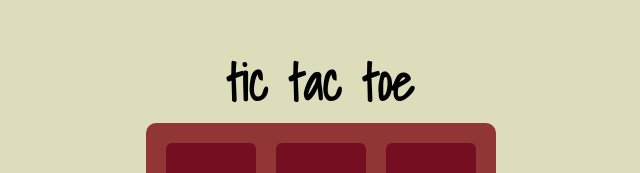
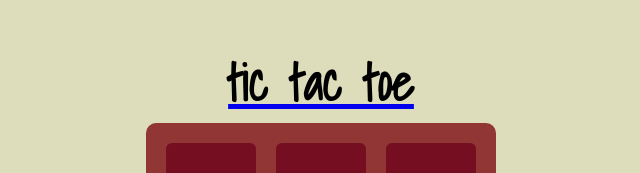
Before and after one commit to harishcsx/ttt, a plain HTML site: page index.html in a window 1280 px wide. Shown: the part 109-282 px from the top of the page, without its empty margins (319-959 px from the left). Drawn offline with Linux system fonts and the light colour scheme; a web font is replaced by a local one.

Commit message:
Update index.html

```diff
--- a/index.html
+++ b/index.html
@@ -10,7 +10,9 @@
 </head>
 <body>
     <div class="box">
+       <a href="about.html">
         <h1>tic tac toe</h1>
+       </a>
         <div class="outline">
             <div class="row one">
                 <div class="sub">
```
